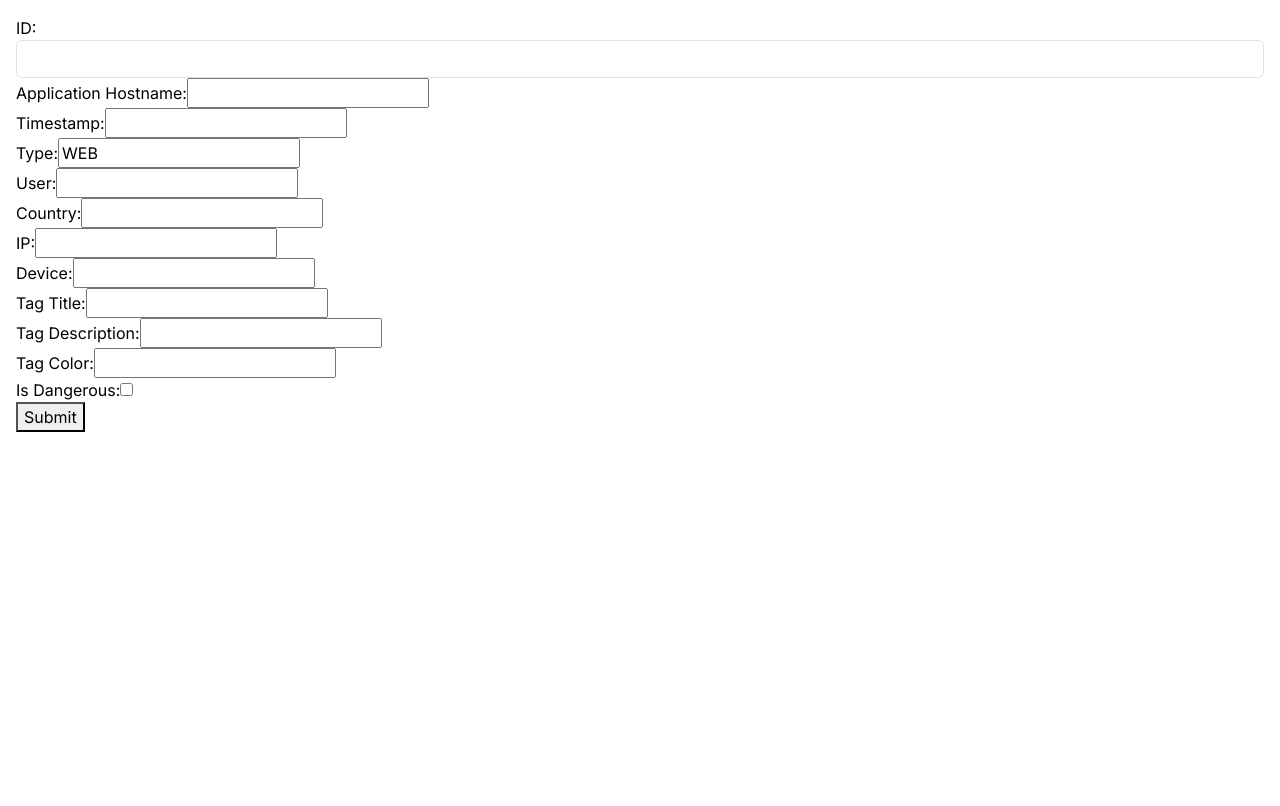
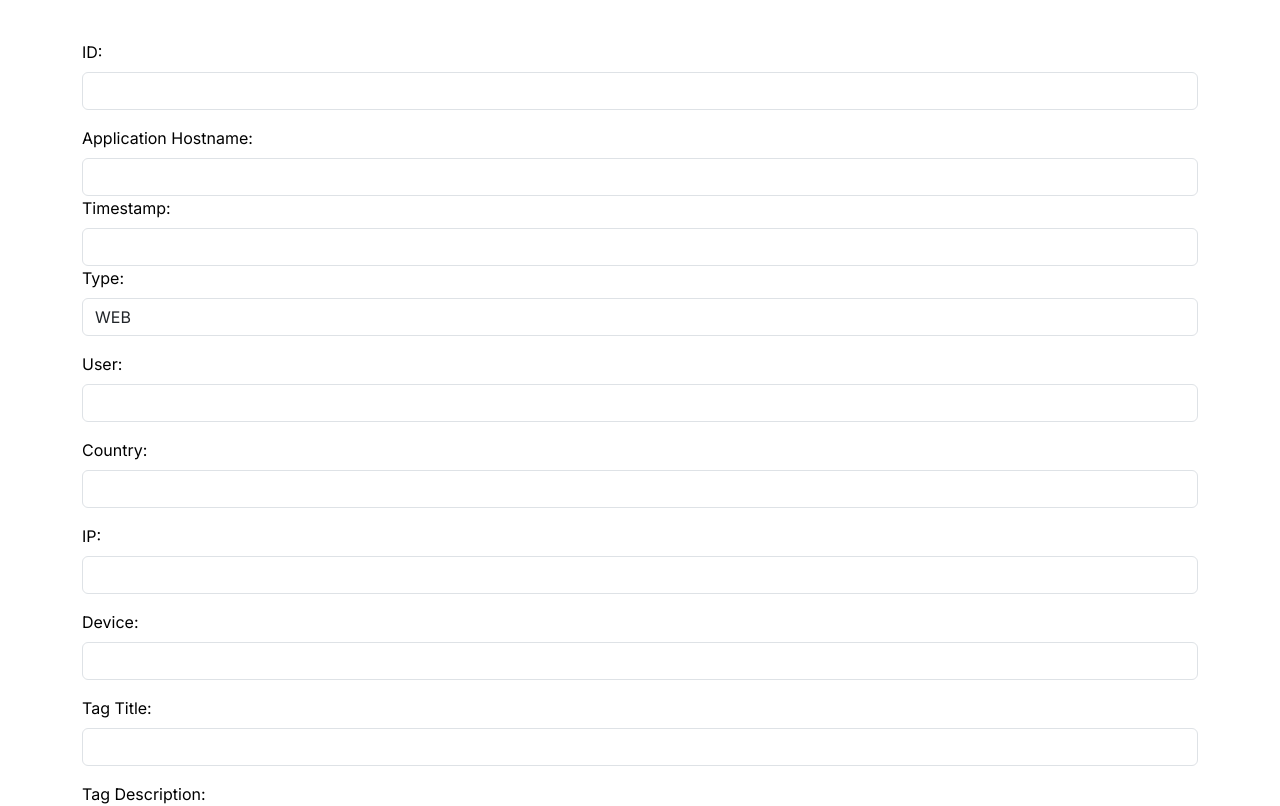
Before and after one commit to LuizaLehu/fullstack, a Next.js app: page /new in a window 1280 px wide. Shown: the top 806 px of the page. Built offline with nearby package versions, Linux system fonts and the light colour scheme.

Commit message:
addes css styles

```diff
--- a/components/edit-form.tsx
+++ b/components/edit-form.tsx
@@ -5,6 +5,7 @@ import { Formik, Form, Field, ErrorMessage, FormikValues } from 'formik';
 import * as Yup from 'yup';
 import { addNewItem, editItem } from '@/repository';
 import { TItem, DeviceType } from '@/types/data';
+
 
 type TEditItem = Omit<TItem, 'id'>
 
@@ -55,71 +56,73 @@ const NewEntryForm = ({ item }: { item?: TItem }) => {
       validationSchema={validationSchema}
       onSubmit={handleSubmit}
     >
-      <Form>
-        <div>
-          <label htmlFor="id">ID:</label>
+      <Form className="container mt-4">
+        <div className="mb-3">
+          <label htmlFor="id" className="form-label">ID:</label>
           <Field className="form-control" type="text" id="id" name="id" />
-          <ErrorMessage name="id" component="div" />
+          <ErrorMessage name="id" component="div" className="text-danger" />
         </div>
         <div>
-          <label htmlFor="applicationHostname">Application Hostname:</label>
-          <Field type="text" id="applicationHostname" name="applicationHostname" />
-          <ErrorMessage name="applicationHostname" component="div" />
+          <label htmlFor="applicationHostname" className="form-label">Application Hostname:</label>
+          <Field className="form-control" type="text" id="applicationHostname" name="applicationHostname" />
+          <ErrorMessage name="applicationHostname" component="div" className="text-danger" />
         </div>
         <div>
-          <label htmlFor="timestamp">Timestamp:</label>
-          <Field type="text" id="timestamp" name="timestamp" />
-          <ErrorMessage name="timestamp" component="div" />
+          <label htmlFor="timestamp" className="form-label">Timestamp:</label>
+          <Field className="form-control" type="text" id="timestamp" name="timestamp" />
+          <ErrorMessage name="timestamp" component="div" className="text-danger" />
         </div>
-        <div>
-          <label htmlFor="type">Type:</label>
-          <Field type="text" id="type" name="type" />
-          <ErrorMessage name="type" component="div" />
-        </div><div>
-          <label htmlFor="user">User:</label>
-          <Field type="text" id="user" name="user" />
-          <ErrorMessage name="user" component="div" />
+        <div className="mb-3">
+          <label htmlFor="type" className="form-label">Type:</label>
+          <Field className="form-control" type="text" id="type" name="type" />
+          <ErrorMessage name="type" component="div" className="text-danger" />
         </div>
-        <div>
-          <label htmlFor="country">Country:</label>
-          <Field type="text" id="country" name="country" />
-          <ErrorMessage name="country" component="div" />
+        <div className="mb-3">
+          <label htmlFor="user" className="form-label">User:</label>
+          <Field className="form-control" type="text" id="user" name="user" />
+          <ErrorMessage name="user" component="div" className="text-danger" />
         </div>
-        <div>
-          <label htmlFor="ip">IP:</label>
-          <Field type="text" id="ip" name="ip" />
-          <ErrorMessage name="ip" component="div" />
+        <div className="mb-3">
+          <label htmlFor="country" className="form-label">Country:</label>
+          <Field className="form-control bg-red" type="text" id="country" name="country" />
+          <ErrorMessage name="country" component="div" className="text-danger" />
         </div>
-        <div>
-          <label htmlFor="device">Device:</label>
-          <Field type="text" id="device" name="device" />
-          <ErrorMessage name="device" component="div" />
+        <div className="mb-3">
+          <label htmlFor="ip" className="form-label">IP:</label>
+          <Field className="form-control" type="text" id="ip" name="ip" />
+          <ErrorMessage name="ip" component="div" className="text-danger" />
         </div>
-        <div>
-          <label htmlFor="tagTitle">Tag Title:</label>
-          <Field type="text" id="tagTitle" name="tagTitle" />
-          <ErrorMessage name="tagTitle" component="div" />
+        <div className="mb-3">
+          <label htmlFor="device" className="form-label">Device:</label>
+          <Field className="form-control" type="text" id="device" name="device" />
+          <ErrorMessage name="device" component="div" className="text-danger" />
         </div>
-        <div>
-          <label htmlFor="tagDescription">Tag Description:</label>
-          <Field type="text" id="tagDescription" name="tagDescription" />
-          <ErrorMessage name="tagDescription" component="div" />
+        <div className="mb-3">
+          <label htmlFor="tagTitle" className="form-label">Tag Title:</label>
+          <Field className="form-control" type="text" id="tagTitle" name="tagTitle" />
+          <ErrorMessage name="tagTitle" component="div" className="text-danger" />
         </div>
-        <div>
-          <label htmlFor="tagColor">Tag Color:</label>
-          <Field type="text" id="tagColor" name="tagColor" />
-          <ErrorMessage name="tagColor" component="div" />
+        <div className="mb-3">
+          <label htmlFor="tagDescription" className="form-label">Tag Description:</label>
+          <Field className="form-control" type="text" id="tagDescription" name="tagDescription" />
+          <ErrorMessage name="tagDescription" component="div" className="text-danger" />
         </div>
-        <div>
-          <label htmlFor="isDangerous">Is Dangerous:</label>
-          <Field type="checkbox" id="isDangerous" name="isDangerous" />
-          <ErrorMessage name="isDangerous" component="div" />
+        <div className="mb-3">
+          <label htmlFor="tagColor" className="form-label">Tag Color:</label>
+          <Field className="form-control" type="text" id="tagColor" name="tagColor" />
+          <ErrorMessage name="tagColor" component="div" className="text-danger" />
         </div>
-
-        <button type="submit">Submit</button>
+        <div className="mb-3 form-check">
+          <input className="form-check-input" type="checkbox" id="isDangerous" name="isDangerous" />
+          <label className="form-check-label" htmlFor="isDangerous">
+            Is Dangerous
+          </label>
+        </div>
+        <button type="submit" className="btn btn-primary">Submit</button>
       </Form>
     </Formik>
   );
+
 };
 
 export default NewEntryForm;
--- a/data/data.json
+++ b/data/data.json
@@ -1,51 +1,5 @@
 {
   "items": [
-    {
-      "id": "2",
-      "applicationHostname": "new_app",
-      "timestamp": "2028-11-04T15:12:46.242Z",
-      "type": "WEB",
-      "user": "Jack Black",
-      "country": "USA",
-      "ip": "11.21.33.44",
-      "device": "MacOs / Firefox 101.2",
-      "tags": [
-        {
-          "title": "OK",
-          "descriptions": "This is a description for the OK tag ",
-          "color": "#6EB72F"
-        },
-        {
-          "title": "NEW",
-          "descriptions": "this is the NEW tag and it appears because lorem ipsum dolor sit amet, consectetur adipiscing elit, sed do eiusmod tempor incididunt ut labore et dolore magna aliqua. ",
-          "color": "#026FBC"
-        }
-      ],
-      "isDangerous": false
-    },
-    {
-      "id": "3",
-      "applicationHostname": "new_app",
-      "timestamp": "2028-11-04T15:12:46.242Z",
-      "type": "WEB",
-      "user": "Jack Black",
-      "country": "USA",
-      "ip": "00000000000",
-      "device": "MacOs / Firefox 101.2",
-      "tags": [
-        {
-          "title": "OK",
-          "descriptions": "This is a description for the OK tag ",
-          "color": "#6EB72F"
-        },
-        {
-          "title": "NEW",
-          "descriptions": "this is the NEW tag and it appears because lorem ipsum dolor sit amet, consectetur adipiscing elit, sed do eiusmod tempor incididunt ut labore et dolore magna aliqua. ",
-          "color": "#026FBC"
-        }
-      ],
-      "isDangerous": false
-    },
     {
       "id": "4",
       "applicationHostname": "new_app",
```
Also changed, not shown: app/page.tsx (+14 -3 lines), components/page-item.tsx (+29 -5 lines), app/const.tsx (deleted).
